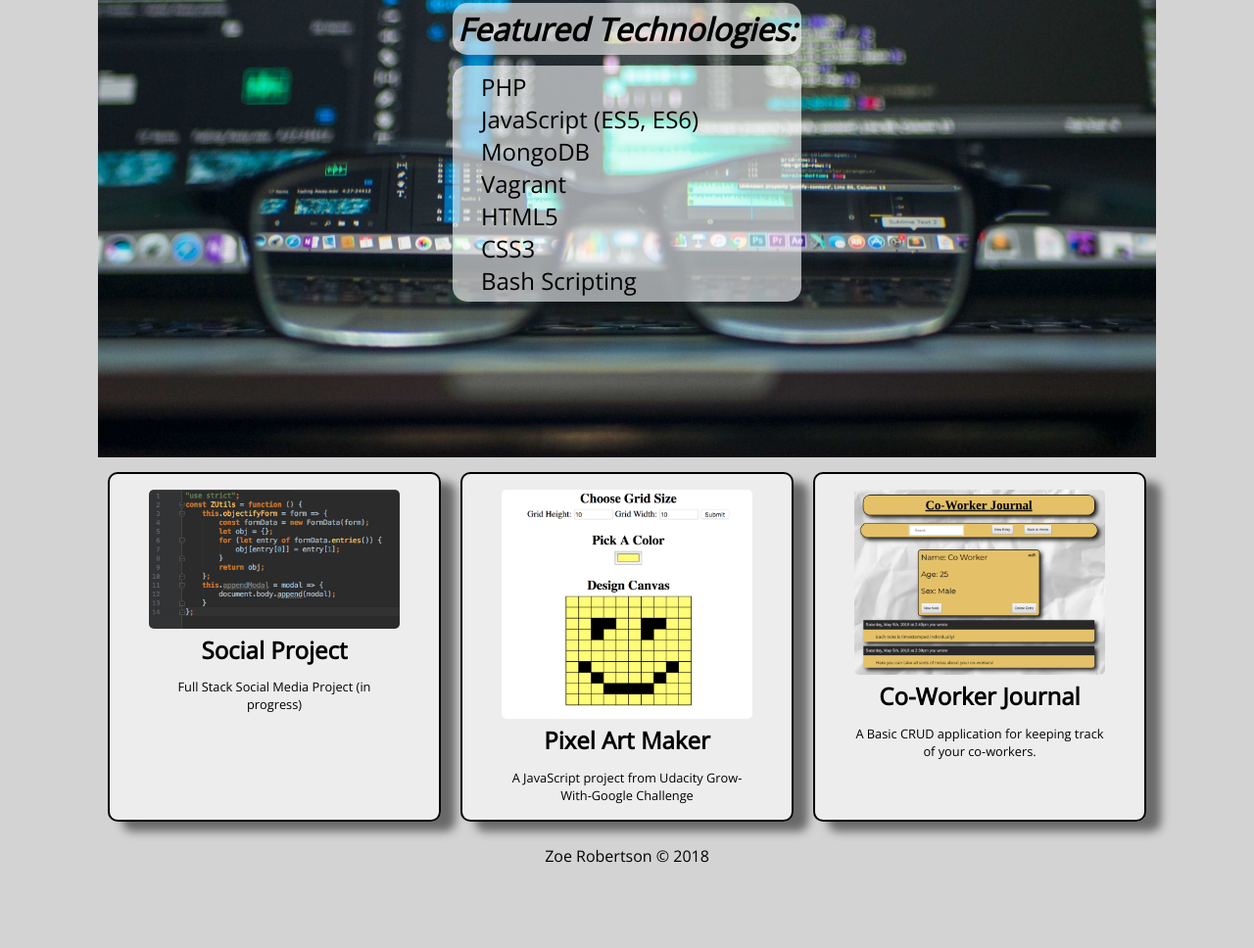
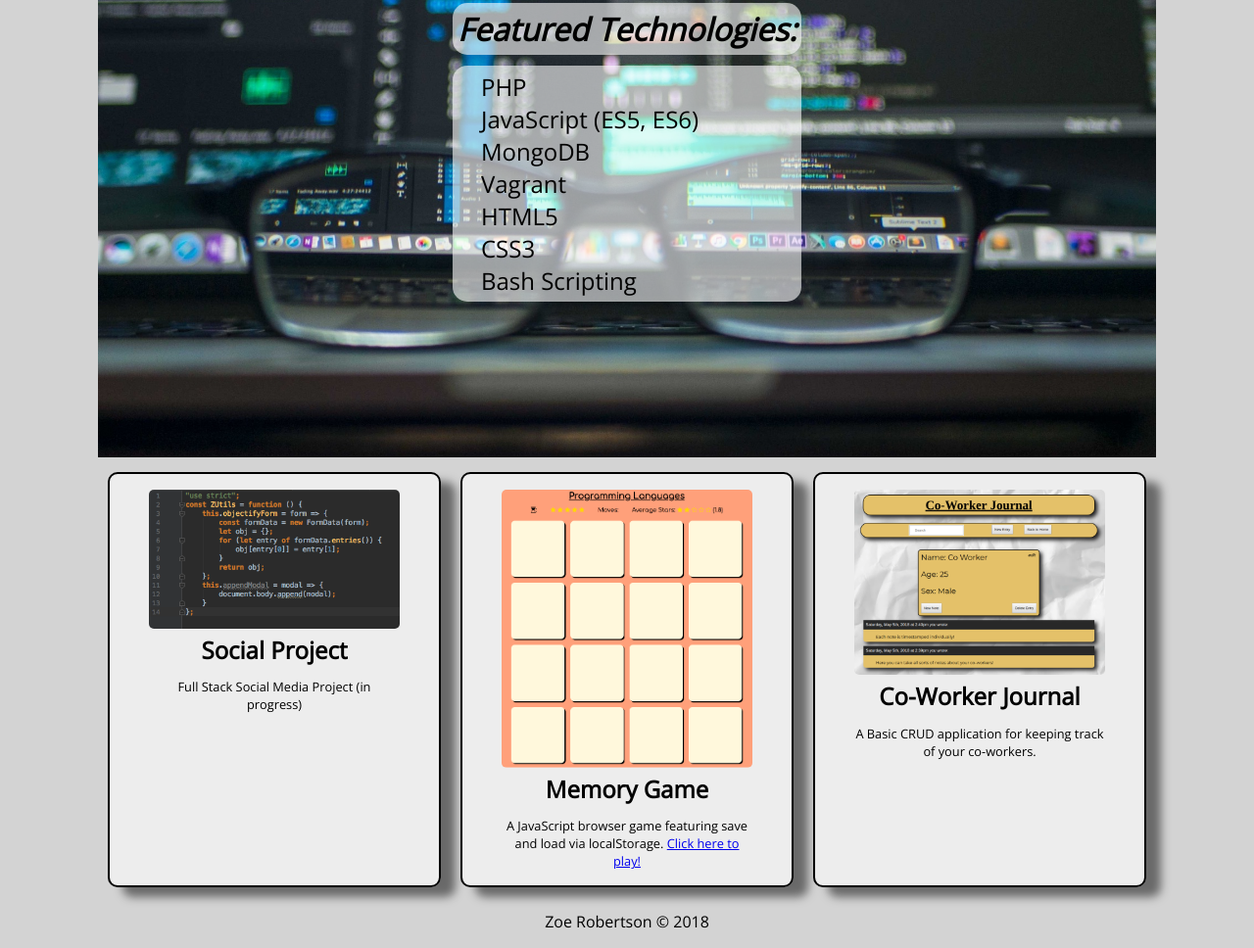
Before and after one commit to zoemrob/zoemrob.github.io, a plain HTML site: page index.html in a window 1280 px wide. Shown: the part 291-1259 px from the top of the page at 98% size. Before the commit the page ends 1192 px from the top, so only its background shows below. Drawn offline with nearby package versions, Linux system fonts and the light colour scheme.

Commit message:
updated link and image

```diff
--- a/index.html
+++ b/index.html
@@ -53,14 +53,15 @@
             </div>
             <div class="project-2 std-shadow text-bkg">
                 <figure id="project-2-figure">
-                    <a href="projects/memory-game/index.html">
-                        <img class="project-thumb" src="img/pixel-maker-snap.png"
-                             alt="Pixel Art Canvas"
-                             title="Pixel Art Canvas Screenshot">
+                    <a href="https://github.com/zoemrob/memory-game">
+                        <img class="project-thumb" src="img/memory-game-snap.png"
+                             alt="Memory Game"
+                             title="Memory Game">
                     </a>
                     <figcaption class="project-caption">
-                        <a href="https://github.com/zoemrob/pixel-art-maker" class="proj-link">Pixel Art Maker</a>
-                        <p class="smol-text">A JavaScript project from Udacity Grow-With-Google Challenge</p>
+                        <a href="https://github.com/zoemrob/memory-game" class="proj-link">Memory Game</a>
+                        <p class="smol-text">A JavaScript browser game featuring save and load via localStorage.
+                            <a href="projects/memory-game/index.html">Click here to play!</a></p>
                     </figcaption>
                 </figure>
             </div>
```
Also changed, not shown: img/memory-game-snap.png (added).
